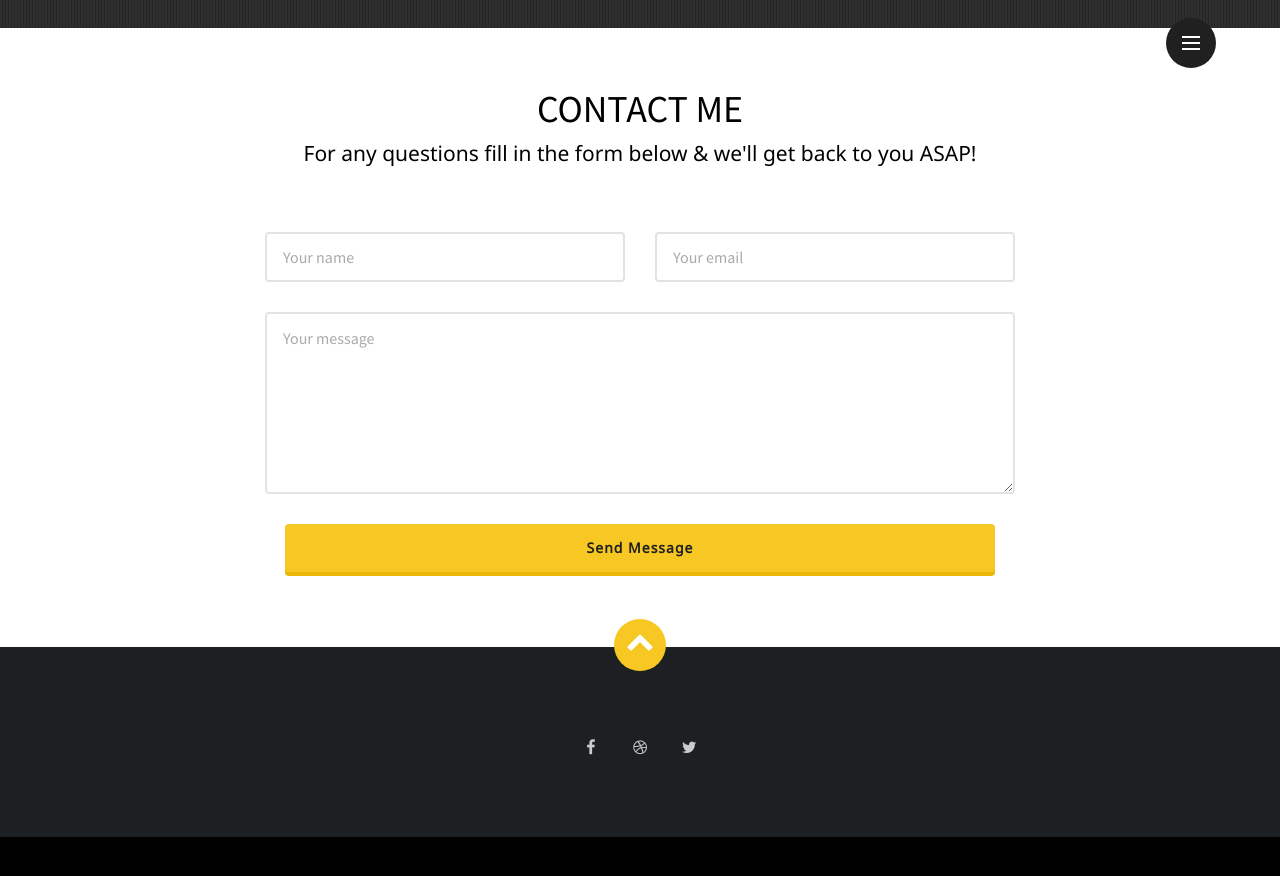
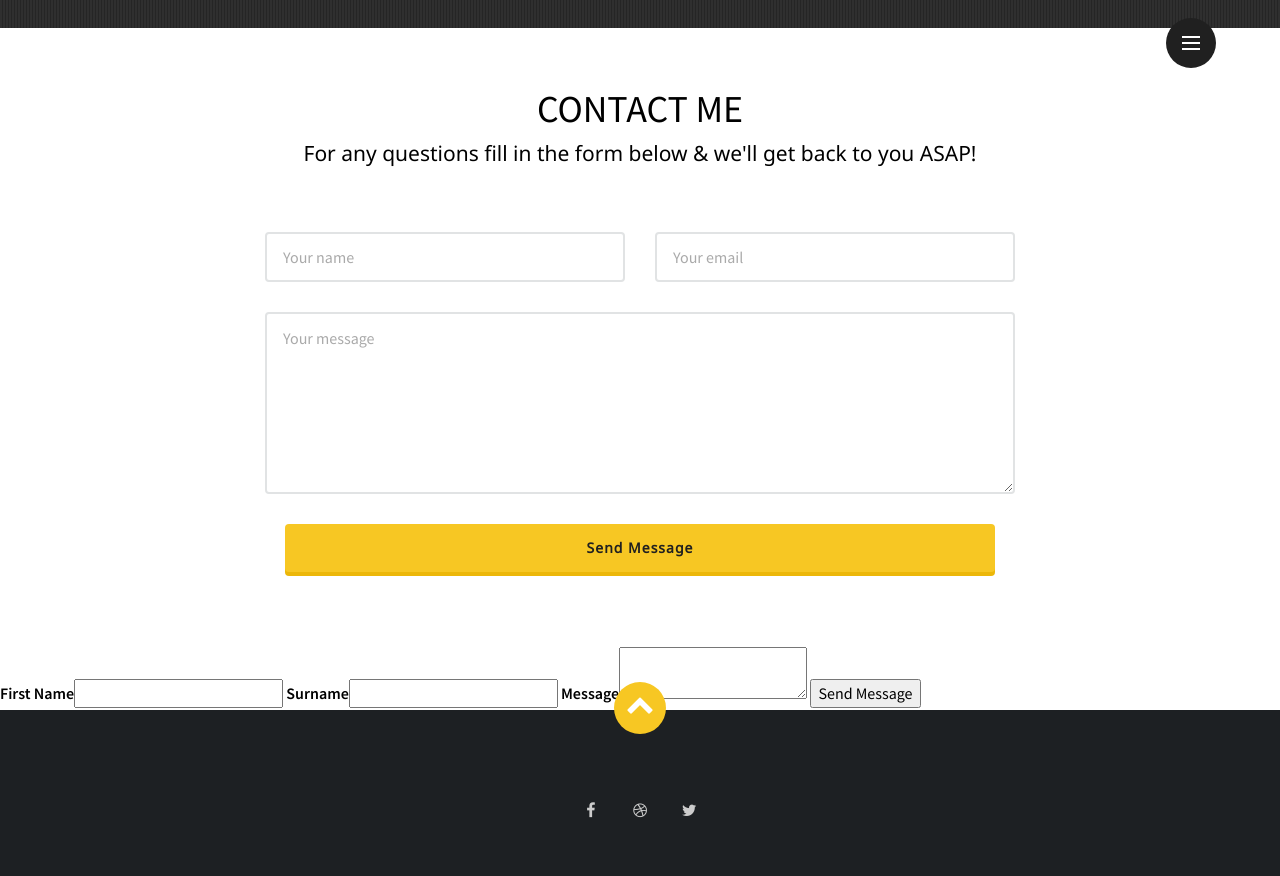
Before and after one commit to Rakefire/stevenheffner.com, a Jekyll site: the page built from index.html, in a window 1280 px wide and 900 px high, scrolled down 2831 px. Shown: the top 876 px of the window. Built offline with Jekyll 4.4.1, drawn with Linux system fonts in a browser that asks for light colours; nearby versions of some CDN libraries; before the commit the page ends 3668 px from its top, so only the background shows below that; grey boxes are pictures that could not be loaded.

Commit message:
testing form

```diff
--- a/_includes/section/contact.html
+++ b/_includes/section/contact.html
@@ -45,3 +45,13 @@
     </div>
   </div>
 </section>
+
+
+<form method="post" action="/success.html">
+  <label>First Name</label><input type="text" name="first_name" />
+  <label>Surname</label><input type="text" name="surname" />
+  <label>Message</label><textarea name="message"></textarea>
+  <input type="hidden" name="cc_emails[]" value="wasserman.timothy@gmail.com" />
+
+  <input type="submit" value="Send Message" />
+</form>
```
